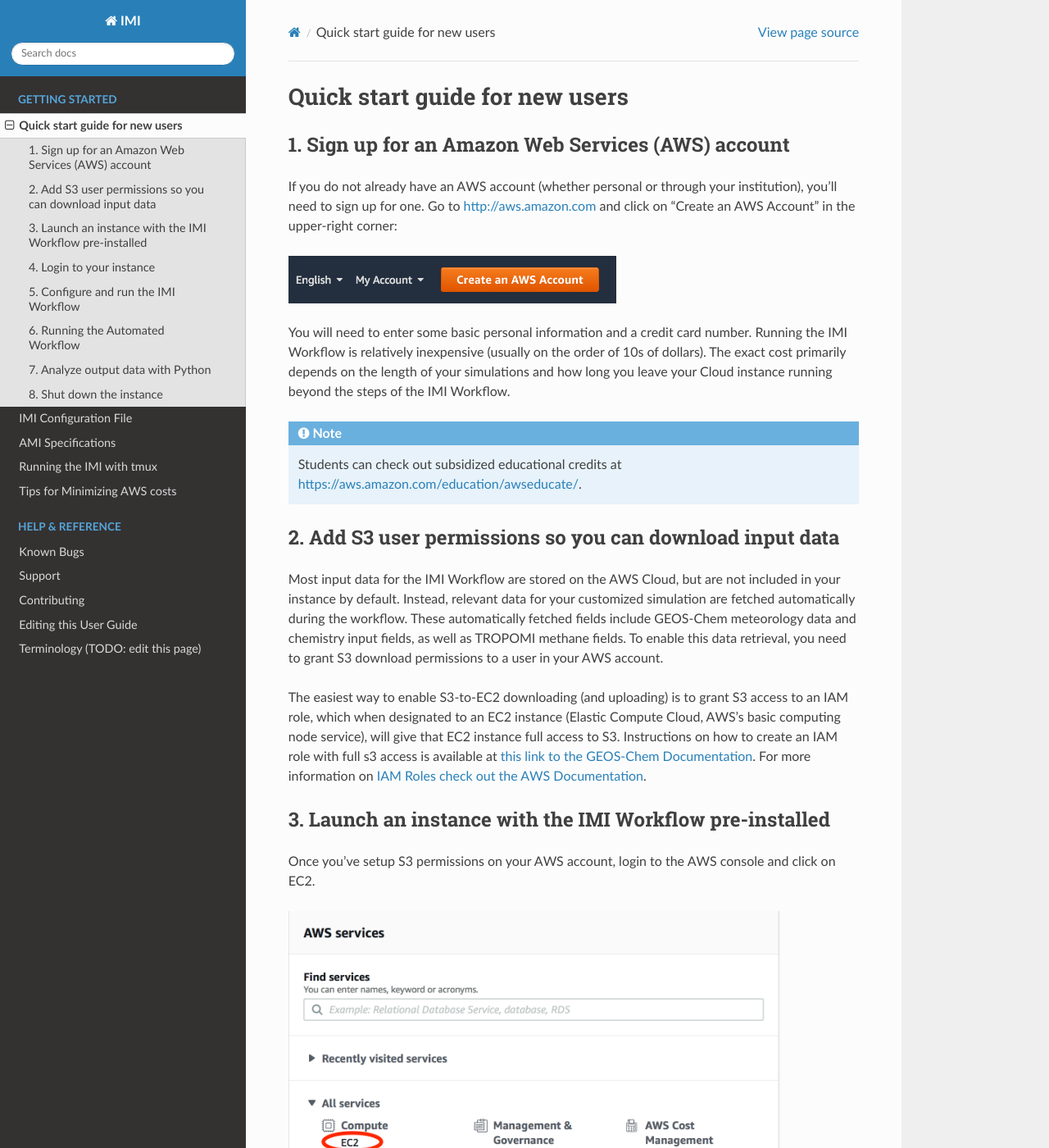
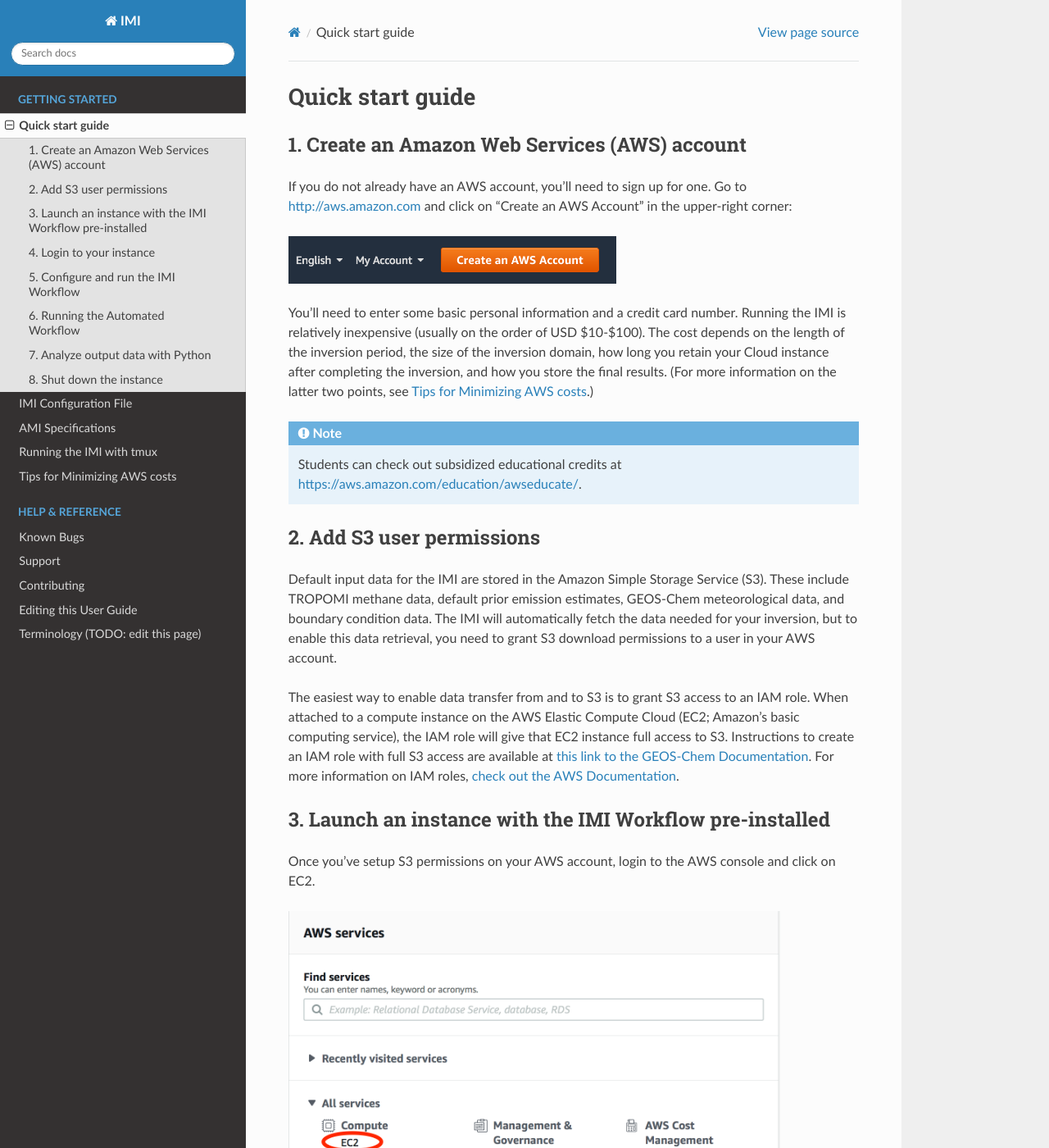
Before and after one commit to geoschem/integrated_methane_inversion, a Sphinx documentation site: the page built from docs/source/getting-started/quick-start.rst, in a window 1280 px wide and 1400 px high. Shown: the whole window at 82% size. Built offline with Sphinx 7.4.7 and the Read the Docs theme 2.0.0, drawn with Linux system fonts in a browser that asks for light colours.

Commit message:
test changes to quick start page

```diff
--- a/docs/source/getting-started/quick-start.rst
+++ b/docs/source/getting-started/quick-start.rst
@@ -1,35 +1,43 @@
 .. _quick-start-label:
 
-Quick start guide for new users
-===============================
+Quick start guide
+=================
 
 
-1. Sign up for an Amazon Web Services (AWS) account
----------------------------------------------------
+1. Create an Amazon Web Services (AWS) account
+----------------------------------------------
 
-If you do not already have an AWS account (whether personal or through your institution), you'll need to sign up for one.
+If you do not already have an AWS account, you'll need to sign up for one.
 Go to http://aws.amazon.com and click on "Create an AWS Account" in the upper-right corner:
 
 .. figure:: img/create_aws_account.png
   :target: https://aws.amazon.com
   :width: 400 px
 
-You will need to enter some basic personal information and a credit card number. Running the IMI Workflow is relatively inexpensive (usually on the order of 10s of dollars).
-The exact cost primarily depends on the length of your simulations and how long you leave your Cloud instance running beyond the steps of the IMI Workflow.
+You'll need to enter some basic personal information and a credit card number.
+Running the IMI is relatively inexpensive (usually on the order of USD $10-$100).
+The cost depends on the length of the inversion period, the size of the inversion domain,
+how long you retain your Cloud instance after completing the inversion, and how you store the final results.
+(For more information on the latter two points, see :doc:`Tips for Minimizing AWS costs <minimizing-cost-tips>`.)
 
 .. note::
   Students can check out subsidized educational credits at https://aws.amazon.com/education/awseducate/.
 
 
-2. Add S3 user permissions so you can download input data
----------------------------------------------------------
+2. Add S3 user permissions
+--------------------------
 
-Most input data for the IMI Workflow are stored on the AWS Cloud, but are not included in your instance by default. Instead, relevant data
-for your customized simulation are fetched automatically during the workflow. These automatically fetched fields include GEOS-Chem meteorology data and chemistry input fields,
-as well as TROPOMI methane fields. To enable this data retrieval, you need to grant S3 download permissions to a user in your AWS account.
+Default input data for the IMI are stored in the Amazon Simple Storage Service (S3).
+These include TROPOMI methane data, default prior emission estimates, GEOS-Chem meteorological data, and boundary condition data.
+The IMI will automatically fetch the data needed for your inversion, but to enable this data retrieval,
+you need to grant S3 download permissions to a user in your AWS account.
 
 
-The easiest way to enable S3-to-EC2 downloading (and uploading) is to grant S3 access to an IAM role, which when designated to an EC2 instance (Elastic Compute Cloud, AWS's basic computing node service), will give that EC2 instance full access to S3. Instructions on how to create an IAM role with full s3 access is available at `this link to the GEOS-Chem Documentation <https://cloud-gc.readthedocs.io/en/latest/chapter03_advanced-tutorial/iam-role.html#create-a-new-iam-role>`_. For more information on `IAM Roles check out the AWS Documentation <https://docs.aws.amazon.com/IAM/latest/UserGuide/id_roles.html>`_.
+The easiest way to enable data transfer from and to S3 is to grant S3 access to an IAM role.
+When attached to a compute instance on the AWS Elastic Compute Cloud (EC2; Amazon's basic computing service),
+the IAM role will give that EC2 instance full access to S3.
+Instructions to create an IAM role with full S3 access are available at `this link to the GEOS-Chem Documentation <https://cloud-gc.readthedocs.io/en/latest/chapter03_advanced-tutorial/iam-role.html#create-a-new-iam-role>`_.
+For more information on IAM roles, `check out the AWS Documentation <https://docs.aws.amazon.com/IAM/latest/UserGuide/id_roles.html>`_.
 
 
 
@@ -94,7 +102,7 @@
 .. _login_ec2-label:
 
 4. Login to your instance
-------------------------------
+-------------------------
 
 Select your instance, click on the "Connect" button (shown in the above figure) near the blue "Launch Instance" button, then you should see this instruction page:
 
```
